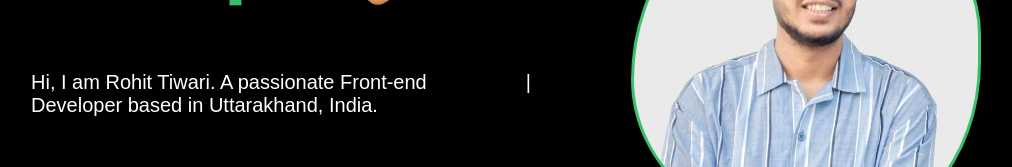
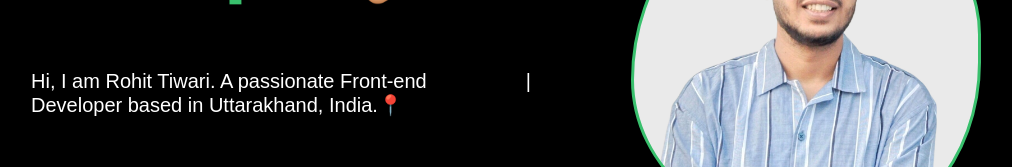
Before and after one commit to tiwaritech18/portfolio-website-me, a React (Vite) app: page / in a window 1280 px wide. Shown: the part 258-425 px from the top of the page, without its empty margins (134-1146 px from the left). Built offline with nearby package versions, Linux system fonts and the light colour scheme; a web font is replaced by a local one.

Commit message:
added text animation

```diff
--- a/index.html
+++ b/index.html
@@ -4,6 +4,10 @@
     <meta charset="UTF-8" />
     <link rel="icon" type="image/svg+xml" href="/src/assets/waving.png" />
     <meta name="viewport" content="width=device-width, initial-scale=1.0" />
+    <link
+    rel="stylesheet"
+    href="https://cdnjs.cloudflare.com/ajax/libs/animate.css/4.1.1/animate.min.css"
+  />
     <title>Rohit Tiwari | Front-end Developer</title>
   </head>
   <body>
--- a/package.json
+++ b/package.json
@@ -11,6 +11,7 @@
   },
   "dependencies": {
     "@tabler/icons-react": "^2.35.0",
+    "animate.css": "^4.1.1",
     "react": "^18.2.0",
     "react-dom": "^18.2.0",
     "react-type-animation": "^3.1.0"
--- a/src/components/Herosection.jsx
+++ b/src/components/Herosection.jsx
@@ -26,7 +26,7 @@
         <div className="content">
           <div className="hero-main">
             <div className="hero-text">
-              <h1>Front-End React Developer</h1>
+              <h1 className="animate__backInLeft">Front-End React Developer</h1>
               <img src={waveImg} alt="waving_hand" />
 
               <TypeAnimation
@@ -35,7 +35,7 @@
                     500,
                     'Hi, I am Rohit Tiwari. A passionate Front-end Developer', //  Continuing previous Text
                     500,
-                    'Hi, I am Rohit Tiwari. A passionate Front-end Developer based in Uttarakhand, India.',
+                    'Hi, I am Rohit Tiwari. A passionate Front-end Developer based in Uttarakhand, India.📍',
                     500,
                     'Hi, I am Rohit Tiwari. A passionate Front-end Developer',
                     500,
```
Also changed, not shown: 1 other file (tests, documents, lock files or other folders).
